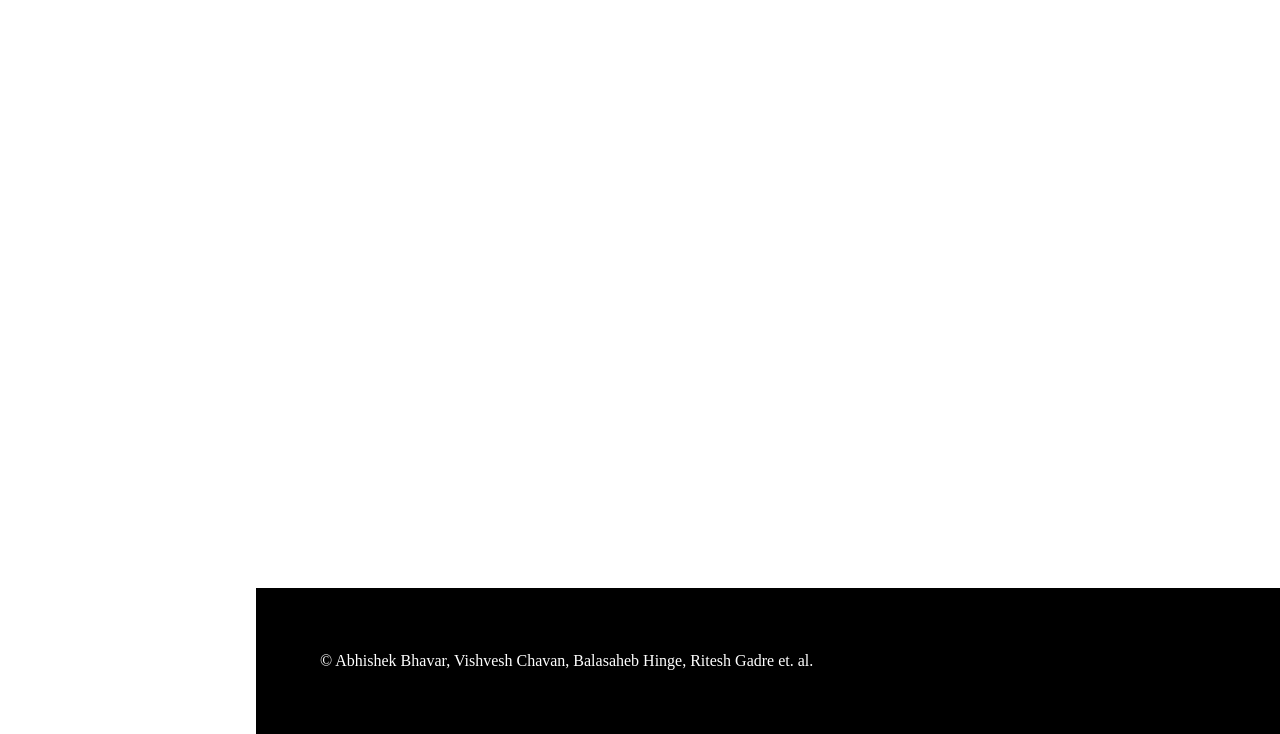
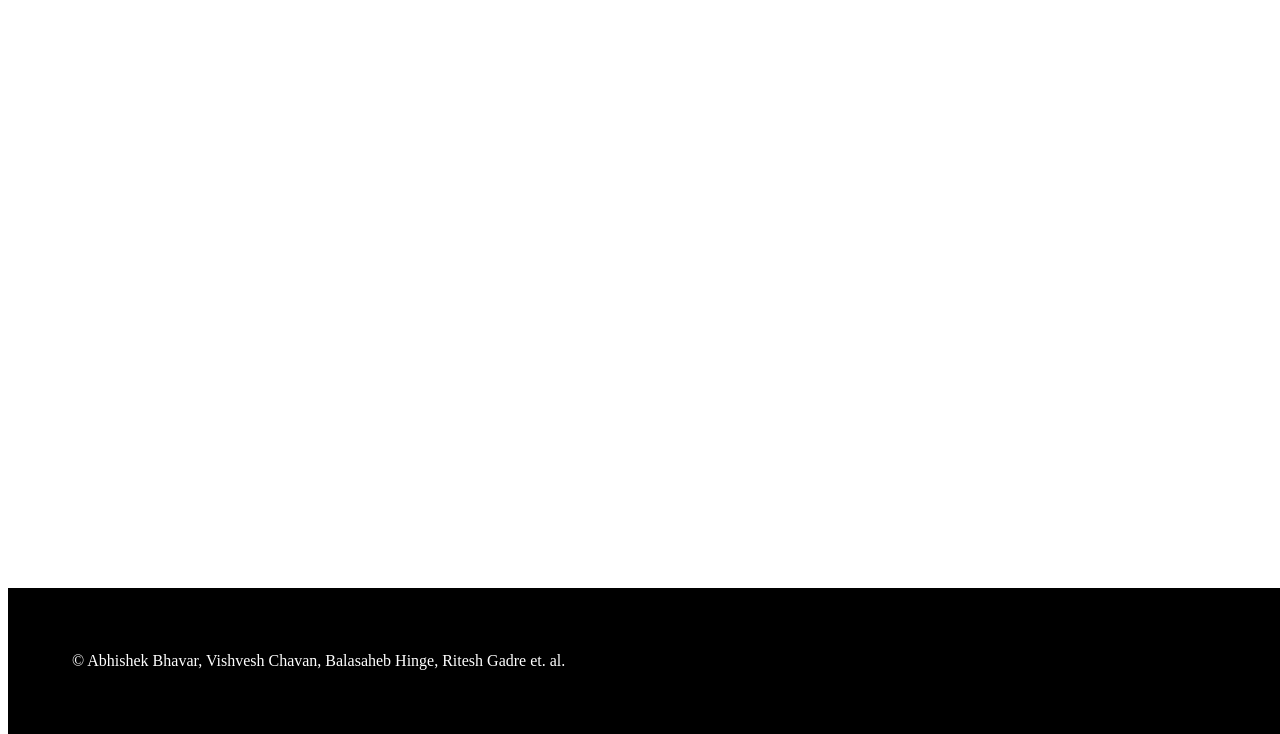
Before and after one commit to MakeAVish03/Aamhi-Hostelkar, a plain HTML site: page index.html in a window 1280 px wide. Shown: the part 66-800 px from the top of the page. Drawn offline with Linux system fonts and the light colour scheme.

Commit message:
css correction

```diff
--- a/index.html
+++ b/index.html
@@ -2,6 +2,6 @@
   <body>
    <h1>Hello, Punekar!</h1>
 
-   <span style="position:fixed; bottom: 0; left: 20%; background-color: black; color: white; padding: 5%; width: 100vw"> © Abhishek Bhavar, Vishvesh Chavan, Balasaheb Hinge, Ritesh Gadre et. al.</span>
+   <span style="position:fixed; bottom: 0; padding-left: 30%; background-color: black; color: white; padding: 5%; width: 100vw"> © Abhishek Bhavar, Vishvesh Chavan, Balasaheb Hinge, Ritesh Gadre et. al.</span>
   </body>
 </html>
```
